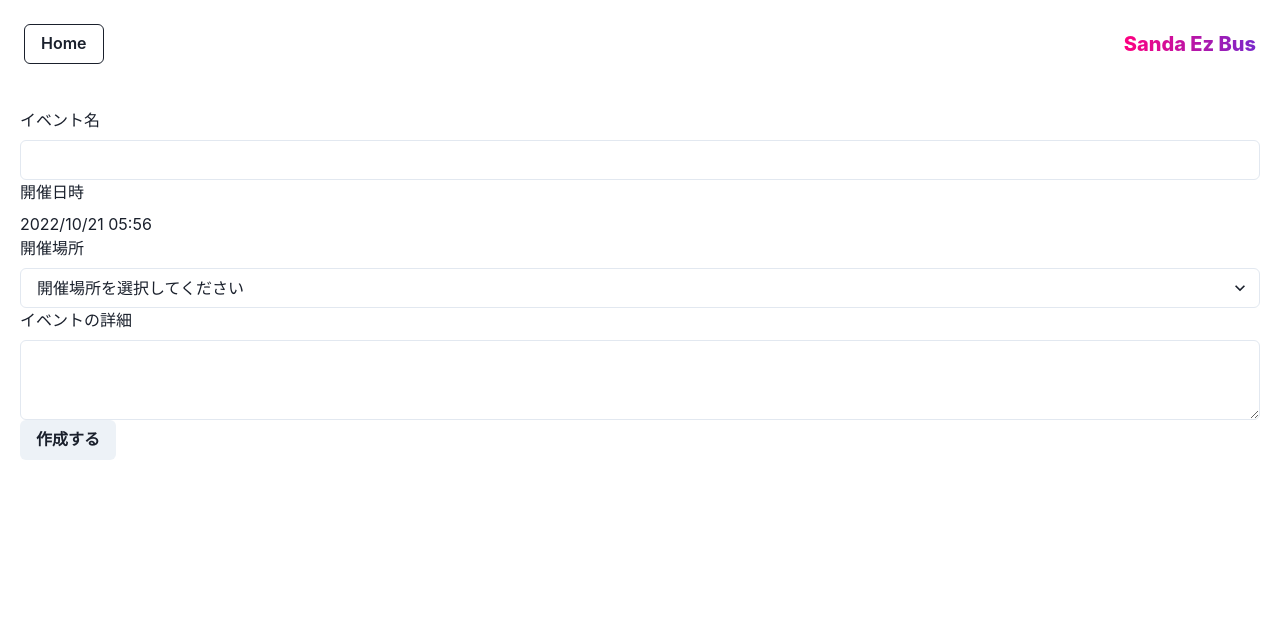
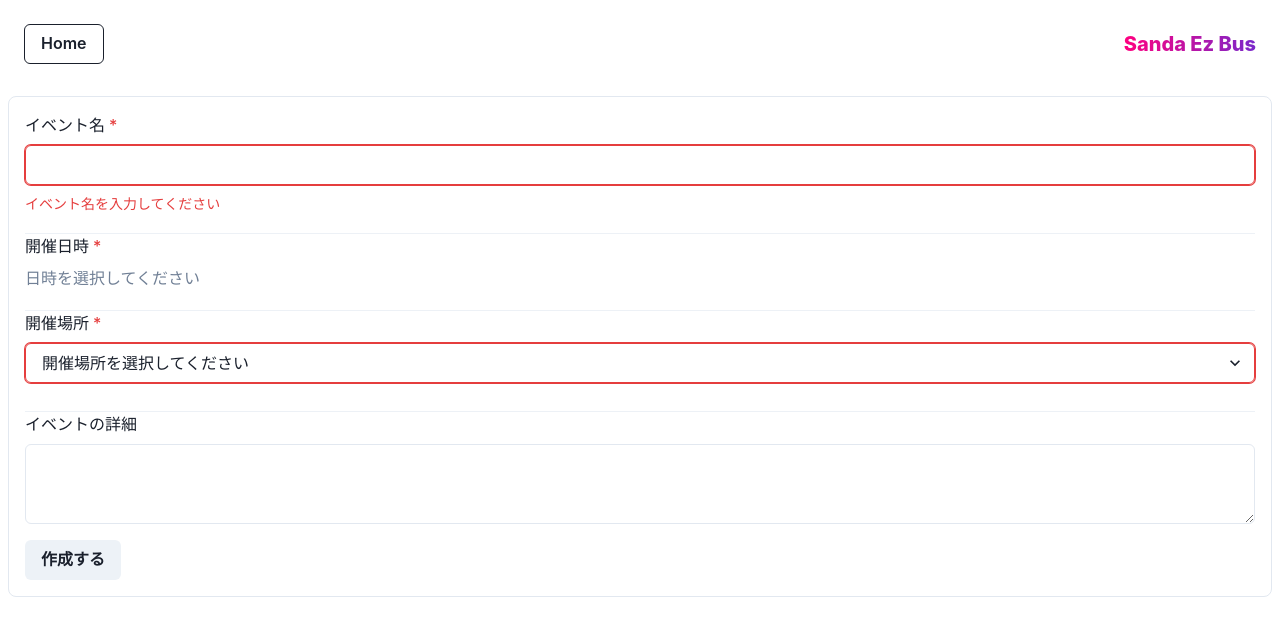
Before and after one commit to terakawakohei/SandaEzBus, a Next.js app: page /admin in a window 1280 px wide. Shown: the top 636 px of the page. Built offline with nearby package versions, Linux system fonts and the light colour scheme.

Commit message:
バリデーションの実装

```diff
--- a/src/components/hooks/useEvent.js
+++ b/src/components/hooks/useEvent.js
@@ -7,7 +7,7 @@ export const useEvent = () => {
   const [event, setEvent] = useState('');
   const [description, setDescription] = useState('');
   const [place, setPlace] = useState('');
-  const [date, setDate] = useState(new Date());
+  const [date, setDate] = useState('');
   const {
     isOpen: isVisible,
     onClose,
--- a/src/pages/admin.js
+++ b/src/pages/admin.js
@@ -1,15 +1,14 @@
 import { Link, Button, Flex } from '@chakra-ui/react'
 import {
     Box,
+    FormControl,
     FormLabel,
     Textarea,
     Input,
     Select,
-    Alert,
-    AlertIcon,
-    AlertTitle,
-    AlertDescription,
-    CloseButton
+    FormErrorMessage,
+    Divider,
+    useToast
 } from '@chakra-ui/react'
 
 import DatePicker, { registerLocale } from "react-datepicker";
@@ -22,16 +21,30 @@ import { useEvent } from '../components/hooks/useEvent';
 export default function Admin() {
     const { event, setEvent, description, setDescription, place, setPlace, date, setDate, onClose, onOpen, isVisible, send } = useEvent();
     const Today = new Date();
+    const isEvent = event === ''
+    const isPlace = place === ''
+    const isDate = date === ''
+    const toast = useToast()
     registerLocale('ja', ja);
 
     return (
-        <Box margin={5}>
+        <Box margin={2} borderWidth='1px' borderRadius='lg' padding={4}>
+          <FormControl  isRequired isInvalid={isEvent} marginBottom={5}>
             <FormLabel>イベント名</FormLabel>
             <Input type="text" onChange={(e) => setEvent(e.target.value)} value={event}/>
+            {!isEvent ? (
+              <></>
+            ) : (
+              <FormErrorMessage>イベント名を入力してください</FormErrorMessage>
+            )}
+          </FormControl>
+          <Divider/>
+          <FormControl isRequired marginBottom={5}>
             <FormLabel>開催日時</FormLabel>
             <field>
                 <DatePicker
                     dateFormat="yyyy/MM/dd HH:mm"
+                    placeholderText="日時を選択してください"
                     selected={date}
                     locale='ja'
                     showTimeSelect
@@ -40,7 +53,9 @@ export default function Admin() {
                         setDate(selectedDate)}}
                 />
             </field>
-
+            </FormControl>
+            <Divider/>
+            <FormControl isInvalid={isPlace} isRequired marginBottom={5}>
               <FormLabel>開催場所</FormLabel>
               <Select placeholder='開催場所を選択してください' onChange={(e) => setPlace(e.target.value)} value={place}>
                   <option value='century-praza'>センチュリープラザ前イオン</option>
@@ -49,45 +64,41 @@ export default function Admin() {
                   <option value='sanda-municipal-hospital'>さんだ市民病院</option>
                   <option value='community-hall'>コミュニティホール前</option>
               </Select>
+              {!isEvent ? (
+                <></>
+                ) : (
+                  <FormErrorMessage></FormErrorMessage>
+              )}
+            </FormControl>
+            <Divider/>
             <FormLabel>イベントの詳細</FormLabel>
-            <Textarea onChange={(e) => setDescription(e.target.value)} value={description}/>
+            <Textarea onChange={(e) => setDescription(e.target.value)} value={description} marginBottom={4}/>
             <Button type="button"
             onClick={()=>{
+              if (!isEvent && !isPlace && !isDate) {
                 send().then(response => {
                   if (response.ok) {
                       onOpen()
                       setEvent('')
                       setDescription('')
                       setPlace('')
+                      setDate('')
+                      toast({
+                        title: 'Success',
+                        description: "イベントを作成しました",
+                        status: 'success',
+                        duration: 3000,
+                        isClosable: true,
+                        position: 'top'
+                      })
                   }
+                  console.log(isPlace)
+                  console.log(isEvent)
+
                 })
-
+              }
             }}
             >作成する</Button>
-            <CompExample isVisible={isVisible} onClose={onClose}/>
         </Box>
     );
 }
-
-function CompExample({isVisible, onClose}) {
-    return isVisible ? (
-      <Alert status='success'>
-        <AlertIcon />
-        <Box margin={5}>
-          <AlertTitle>作成完了</AlertTitle>
-          <AlertDescription>
-            イベントを作成しました
-          </AlertDescription>
-        </Box>
-        <CloseButton
-          alignSelf='flex-start'
-          position='relative'
-          right={-1}
-          top={-1}
-          onClick={onClose}
-        />
-      </Alert>
-    ) : (
-      <></>
-    )
-  }
```
Lines whose indentation alone changed are shown as unchanged.
